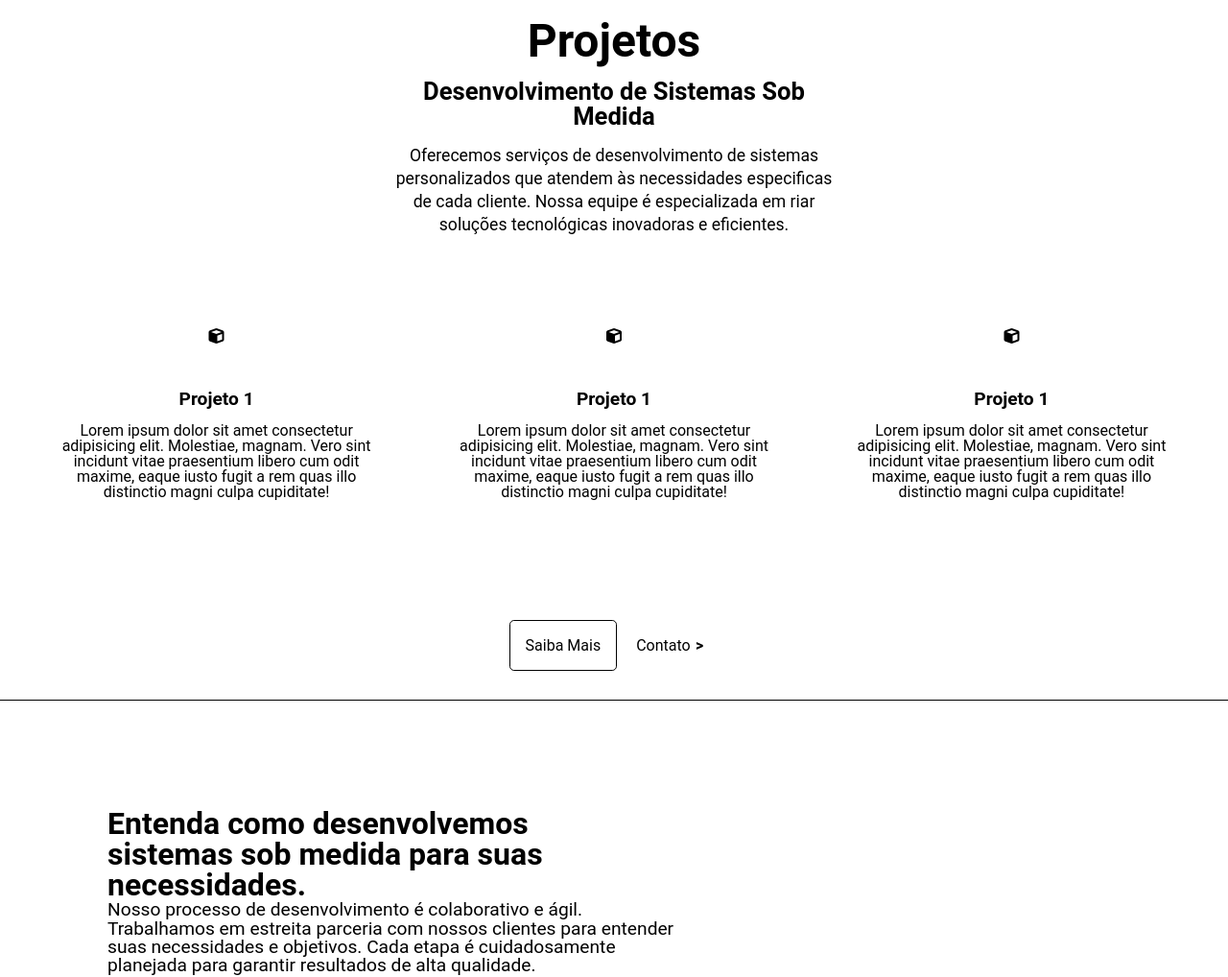
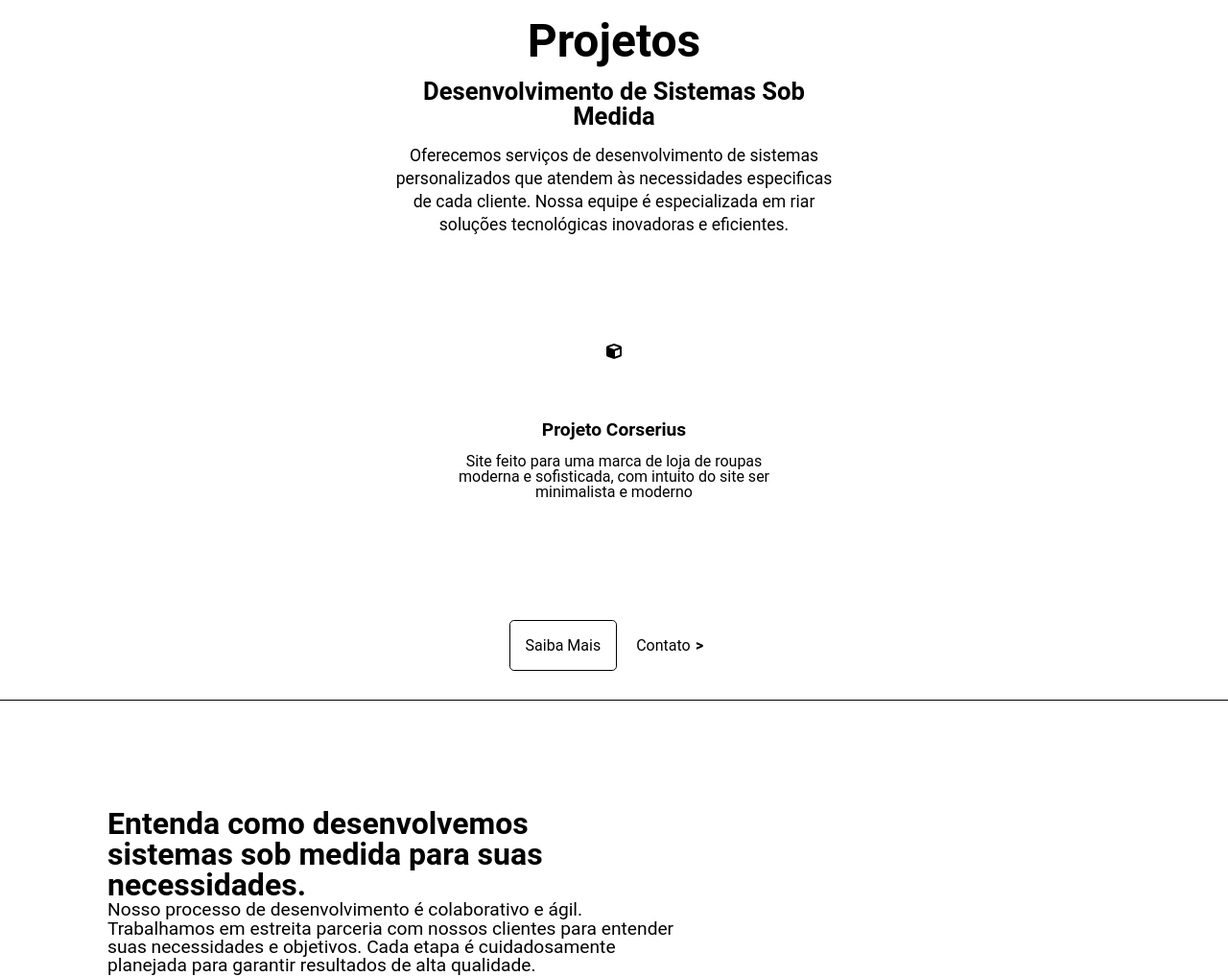
Before and after one commit to Smokey-Devs/SDR-Website, a plain HTML site: page index.html in a window 1280 px wide. Shown: the part 957-1975 px from the top of the page at 96% size. Drawn offline with Linux system fonts and the light colour scheme; a web font is replaced by a local one.

Commit message:
finalizado

```diff
--- a/dist/css/components/_projects.scss
+++ b/dist/css/components/_projects.scss
@@ -32,9 +32,10 @@
 
     .projects {
         display: flex;
-        justify-content: space-between;
         padding-top: 5rem;
         padding-bottom: 9rem;
+        justify-content: center;
+
         .project-item {
             display: flex;
             flex-direction: column;
--- a/dist/css/style.css
+++ b/dist/css/style.css
@@ -322,9 +322,9 @@ footer article p a:hover {
 }
 .projetos .projects {
   display: flex;
-  justify-content: space-between;
   padding-top: 5rem;
   padding-bottom: 9rem;
+  justify-content: center;
 }
 .projetos .projects .project-item {
   display: flex;
--- a/index.html
+++ b/index.html
@@ -16,8 +16,8 @@
         <nav class="nav">
             <ul class="nav-list">
                 <li class="nav-item"><a href="#home">Início Rápido</a></li>
-                <li class="nav-item"><a href="#about">Sobre Nós</a></li>
-                <li class="nav-item"><a href="#services">Serviços Oferecidos</a></li>
+                <li class="nav-item"><a href="#infos">Como Trabalhamos</a></li>
+                <li class="nav-item"><a href="#services">Nossos Projetos</a></li>
             </ul>
         </nav>
         <div class="theme-button themeToggle">
@@ -43,36 +43,17 @@
             </div>
             <ul class="projects">
                 <li class="project-item">
-                    <i class="fa-solid fa-cube cube"></i>
-                    <p class="title">Projeto 1</p>
-                    <p class="info">Lorem ipsum dolor sit amet consectetur adipisicing elit. Molestiae, magnam. Vero
-                        sint
-                        incidunt vitae praesentium libero cum odit maxime, eaque iusto fugit a rem quas illo distinctio
-                        magni culpa cupiditate!</p>
-                </li>
-
-                <li class="project-item">
-                    <i class="fa-solid fa-cube cube"></i>
-                    <p class="title">Projeto 1</p>
-                    <p class="info">Lorem ipsum dolor sit amet consectetur adipisicing elit. Molestiae, magnam. Vero
-                        sint
-                        incidunt vitae praesentium libero cum odit maxime, eaque iusto fugit a rem quas illo distinctio
-                        magni culpa cupiditate!</p>
-                </li>
-
-                <li class="project-item">
-                    <i class="fa-solid fa-cube cube"></i>
-                    <p class="title">Projeto 1</p>
-                    <p class="info">Lorem ipsum dolor sit amet consectetur adipisicing elit. Molestiae, magnam. Vero
-                        sint
-                        incidunt vitae praesentium libero cum odit maxime, eaque iusto fugit a rem quas illo distinctio
-                        magni culpa cupiditate!</p>
+                    <a href="https://corserius.vercel.app/"><i class="fa-solid fa-cube cube"></i></a>
+                    <p class="title">Projeto Corserius</p>
+                    <p class="info">Site feito para uma marca de loja de roupas moderna e sofisticada,
+                        com intuito do site ser minimalista e moderno
+                    </p>
                 </li>
             </ul>
             <a href="#" class="projects-buttom border">Saiba Mais</a>
             <a href="#" class="projects-buttom back-border">Contato</a>
         </section>
-        <section class="infos">
+        <section class="infos" id="infos">
             <h1 class="infos-title">Entenda como desenvolvemos sistemas sob medida para suas necessidades.</h1>
             <h3 class="infos-subtitle">Nosso processo de desenvolvimento é colaborativo e ágil. Trabalhamos em
                 estreita parceria com nossos clientes para entender suas necessidades e objetivos. Cada etapa é
@@ -195,7 +176,7 @@
             <li><a href="#home">Início</a></li>
         </ul>
         <ul>
-            <li><a href="#about">Sobre Nós</a></li>
+            <li><a href="#infos">Sobre Nós</a></li>
         </ul>
         <ul>
             <li><a href="#services">Nossos Serviços</a></li>
```
Also changed, not shown: 1 other file.
